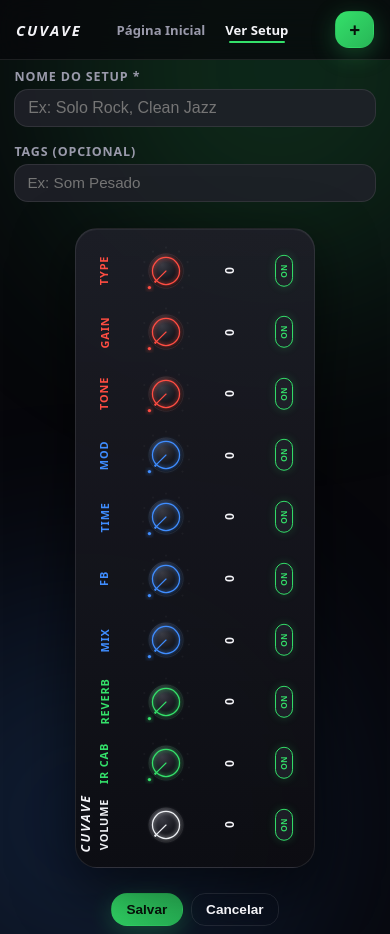
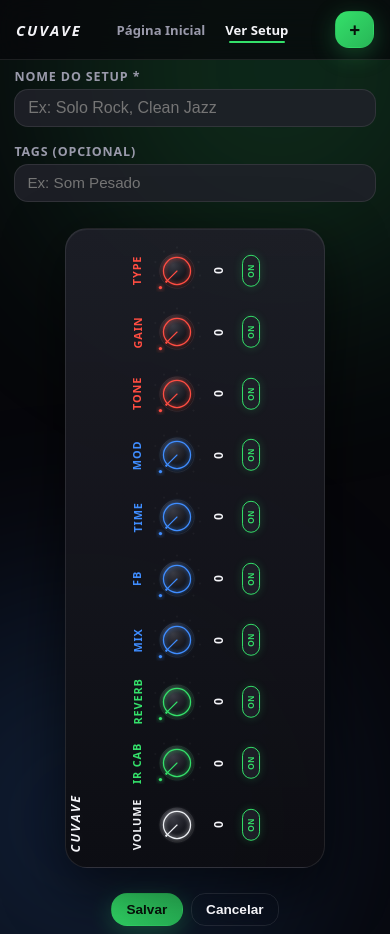
Before and after one commit to TalysonRoberto/Cuveve-Save, a React (Vite) app: page /#/setups/novo in a window 390 px wide. Built offline with nearby package versions, Linux system fonts and the light colour scheme.

Commit message:
feat(ui): itens mais compactos ao centro com mais respiro nas bordas

```diff
--- a/src/styles.css
+++ b/src/styles.css
@@ -1062,9 +1062,9 @@ body {
 
   /* Pedal como painel vertical estreito e alto */
   .pedal {
-    width: min(92vw, 240px);
+    width: min(92vw, 260px);
     margin: 0 auto;
-    padding: 0.8rem 0.9rem;
+    padding: 0.8rem 1rem;
     border-radius: 22px;
     flex: 1;
     min-height: 0;
@@ -1124,8 +1124,8 @@ body {
     grid-template-rows: auto;
     align-items: center;
     justify-items: center;
-    justify-content: space-between;
-    column-gap: 0.5rem;
+    justify-content: center;
+    column-gap: 0.2rem;
     flex: none;
     min-height: 0;
     width: 100%;
```
Also changed, not shown: 01 - Arquitetura/pedaleira-knobs.md (+1 -1 lines).
